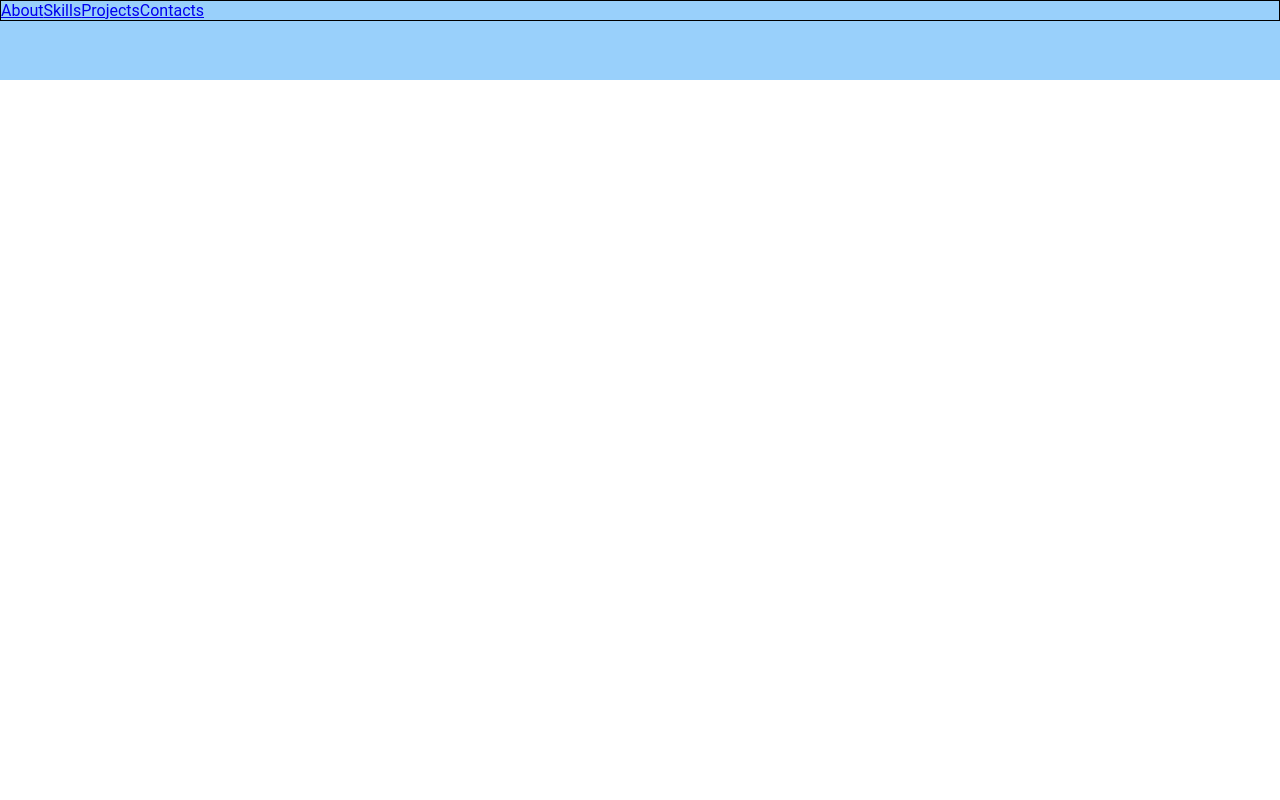
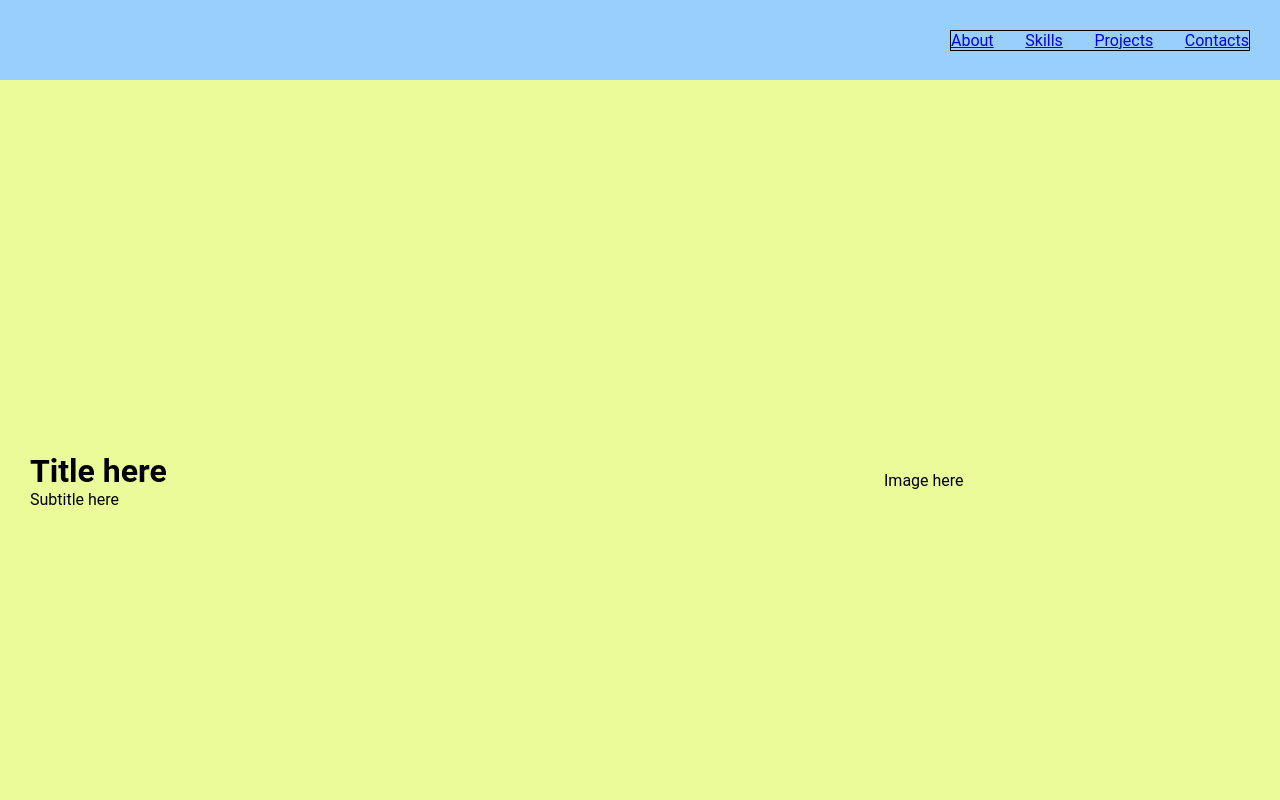
Before and after one commit to OtusMark/OtusMark.github.io, a React (Create React App) app: page / in a window 1280 px wide. Shown: the top 800 px of the page. Built offline with nearby package versions, Linux system fonts and the light colour scheme.

Commit message:
If you want a great structure make a design first

```diff
--- a/src/App.tsx
+++ b/src/App.tsx
@@ -1,12 +1,15 @@
 import React from 'react';
 import './App.css';
-import {Header} from "./components/Header/Header";
-import {Nav} from "./components/Nav/Nav";
+import {Header} from "./components/layout/Header/Header";
+import {Main} from "./components/layout/Main/Main";
+import {Skills} from "./components/layout/skills/skills";
 
 function App() {
     return (
         <>
             <Header/>
+            <Main/>
+            <Skills/>
         </>
     );
 }
--- a/src/components/Header/Header.tsx
+++ /dev/null
@@ -1,22 +0,0 @@
-import React from 'react'
-import styled from 'styled-components'
-import {ThemeType} from "../../styles/theme";
-import {Nav} from "../Nav/Nav";
-
-type HeaderPropsType = {
-    theme?: ThemeType
-}
-
-export const Header: React.FC<HeaderPropsType> = ({theme, ...restProps}) => {
-    return (
-        <HeaderL>
-            <Nav/>
-        </HeaderL>
-    )
-}
-
-// Styles
-const HeaderL = styled.div`
-  height: 80px;
-  background-color: ${({theme}) => theme.color.primary};
-`
--- /dev/null
+++ b/src/components/layout/Header/Header.tsx
@@ -0,0 +1,31 @@
+import React from 'react'
+import styled from 'styled-components'
+import {Nav} from "../Nav/Nav";
+import {Container} from "../../shared/Container/Container";
+
+export const Header = () => {
+    return (
+        <HeaderL>
+            <Container>
+                <HeaderInnerL>
+                    <Nav/>
+                </HeaderInnerL>
+            </Container>
+        </HeaderL>
+    )
+}
+
+// Styles
+const HeaderL = styled.header`
+
+  height: 80px;
+  background-color: ${({theme}) => theme.color.primary};
+`
+
+const HeaderInnerL = styled.div`
+  display: flex;
+  justify-content: flex-end;
+  align-items: center;
+
+  height: 100%;
+`
--- /dev/null
+++ b/src/components/layout/Main/Main.tsx
@@ -0,0 +1,55 @@
+import React from 'react'
+import styled from 'styled-components'
+import {Container} from "../../shared/Container/Container";
+
+export const Main = () => {
+    return (
+        <MainL>
+            <Container>
+                <MainInnerL>
+                    <InfoL>
+                        <TitleL>
+                            Title here
+                        </TitleL>
+                        <SubtitleL>
+                            Subtitle here
+                        </SubtitleL>
+                    </InfoL>
+                    <ImageL>
+                        Image here
+                    </ImageL>
+                </MainInnerL>
+            </Container>
+        </MainL>
+    )
+}
+
+// Styles
+const MainL = styled.main`
+  height: 100vh;
+  background-color: ${({theme}) => theme.color.secondary};
+`
+
+const MainInnerL = styled.main`
+  display: flex;
+  align-items: center;
+  justify-content: space-between;
+
+  height: 100%;
+`
+
+const InfoL = styled.div`
+  width: 50%;
+`
+
+const TitleL = styled.h1`
+
+`
+
+const SubtitleL = styled.p`
+
+`
+
+const ImageL = styled.div`
+  width: 30%;
+`
--- a/src/components/Nav/Nav.tsx
+++ b/src/components/layout/Nav/Nav.tsx
@@ -1,13 +1,8 @@
 import React from 'react'
 import {Link} from 'react-router-dom';
 import styled from 'styled-components'
-import {ThemeType} from "../../styles/theme";
 
-type HeaderPropsType = {
-    theme?: ThemeType
-}
-
-export const Nav: React.FC<HeaderPropsType> = ({theme, ...restProps}) => {
+export const Nav = () => {
     return (
         <NavL>
             <NavItemL to={'#'}>
@@ -28,6 +23,11 @@ export const Nav: React.FC<HeaderPropsType> = ({theme, ...restProps}) => {
 
 // Styles
 const NavL = styled.nav`
+  display: flex;
+  justify-content: space-between;
+
+  width: 300px;
+
   border: 1px solid;
 `
 
--- /dev/null
+++ b/src/components/layout/skills/SkillsCard/SkillsCard.tsx
@@ -0,0 +1,29 @@
+import React from 'react'
+import styled from 'styled-components'
+
+export const SkillsCard = () => {
+    return (
+        <SkillsCardL>
+            <TitleL>
+                SkillsCard title
+            </TitleL>
+            <TextL>
+                SkillsCard text
+            </TextL>
+        </SkillsCardL>
+    )
+}
+
+// Styles
+const SkillsCardL = styled.div`
+  width: 300px;
+  height: 300px;
+`
+
+const TitleL = styled.h3`
+
+`
+
+const TextL = styled.p`
+
+`
--- /dev/null
+++ b/src/components/layout/skills/skills.tsx
@@ -0,0 +1,36 @@
+import React from 'react'
+import styled from 'styled-components'
+import {Container} from "../../shared/Container/Container";
+import {SectionTitle} from "../../shared/SectionTitle/SectionTitle";
+import {SkillsCard} from "./SkillsCard/SkillsCard";
+
+export const Skills = () => {
+    return (
+        <SkillsL>
+            <Container>
+                <SkillsInnerL>
+                    <SectionTitle>
+                        Skills Title
+                    </SectionTitle>
+                    <CardContainerL>
+                        <SkillsCard/>
+                    </CardContainerL>
+                </SkillsInnerL>
+            </Container>
+        </SkillsL>
+    )
+}
+
+// Styles
+const SkillsL = styled.div`
+  height: 100vh;
+  background-color: ${({theme}) => theme.color.secondary};
+`
+
+const SkillsInnerL = styled.div`
+  display: flex;
+`
+
+const CardContainerL = styled.div`
+  display: flex;
+`
--- /dev/null
+++ b/src/components/shared/Container/Container.tsx
@@ -0,0 +1,10 @@
+import React from 'react'
+import styled from 'styled-components'
+
+export const Container = styled.div`
+  margin: 0 auto;
+  padding: 0 30px;
+
+  height: 100%;
+  max-width: ${({theme}) => theme.breakPoint.xxl};
+`
--- /dev/null
+++ b/src/components/shared/SectionTitle/SectionTitle.tsx
@@ -0,0 +1,21 @@
+import React from 'react'
+import styled from 'styled-components'
+
+
+type SectionTitleProps = {
+    children: React.ReactNode
+}
+
+export const SectionTitle: React.FC<SectionTitleProps> = ({children}) => {
+    return (
+        <SectionTitleL>
+            {children}
+        </SectionTitleL>
+    )
+}
+
+// Styles
+const SectionTitleL = styled.h2`
+  height: 100vh;
+  background-color: ${({theme}) => theme.color.secondary};
+`
--- a/src/styles/theme.ts
+++ b/src/styles/theme.ts
@@ -3,6 +3,7 @@ export type ThemeType = typeof theme;
 export const theme = {
     color: {
         primary: '#99d0fb',
+        secondary: '#ecfb99',
         black: '#010606',
         white: '#fff'
     },
@@ -21,9 +22,12 @@ export const theme = {
             fs5: '3.052rem' // 48.83px
         }
     },
-    mediaQueries: {
-        smallMax: '480px',
-        mediumMax: '768px',
-        bigMax: '960px'
+    breakPoint: {
+        xs: '0',
+        sm: '576px',
+        md: '768px',
+        lg: '992px',
+        xl: '1200px',
+        xxl: '1400px'
     }
 };
```
